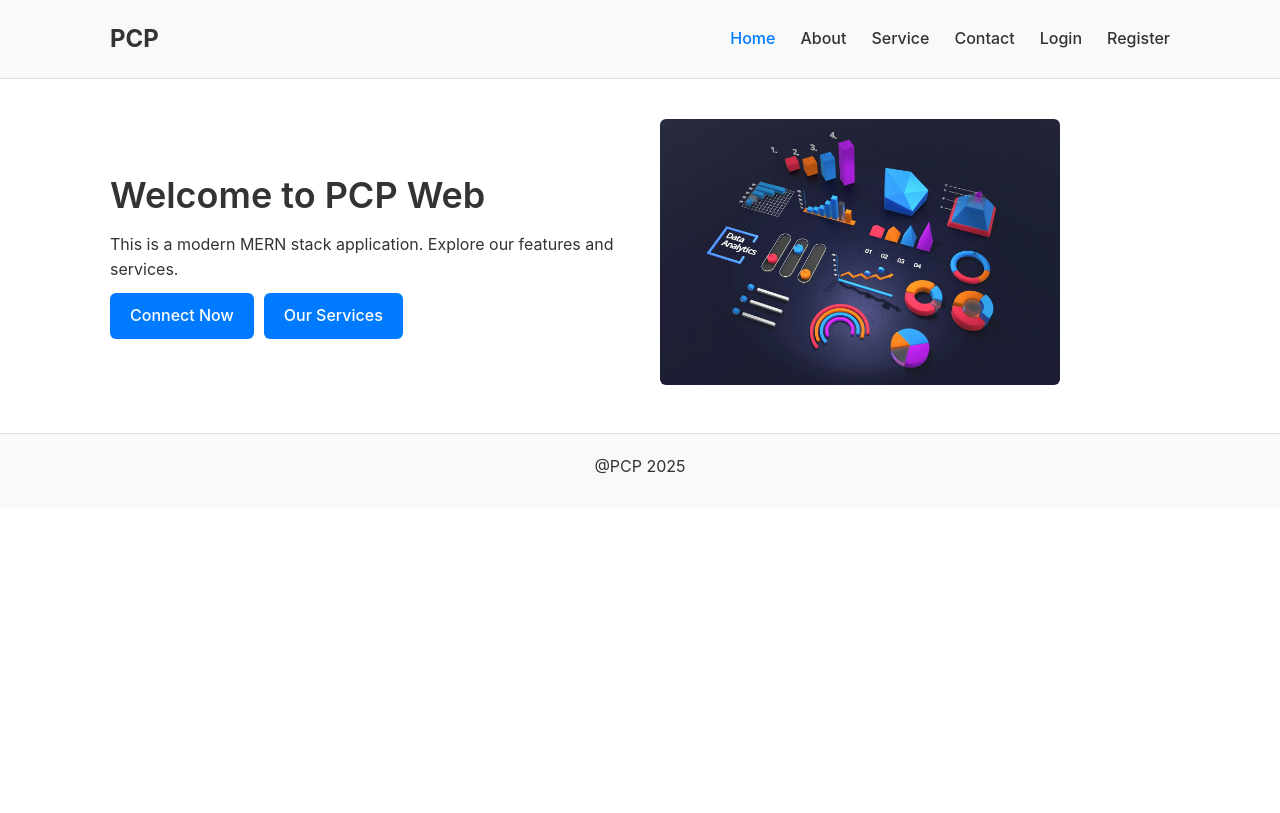
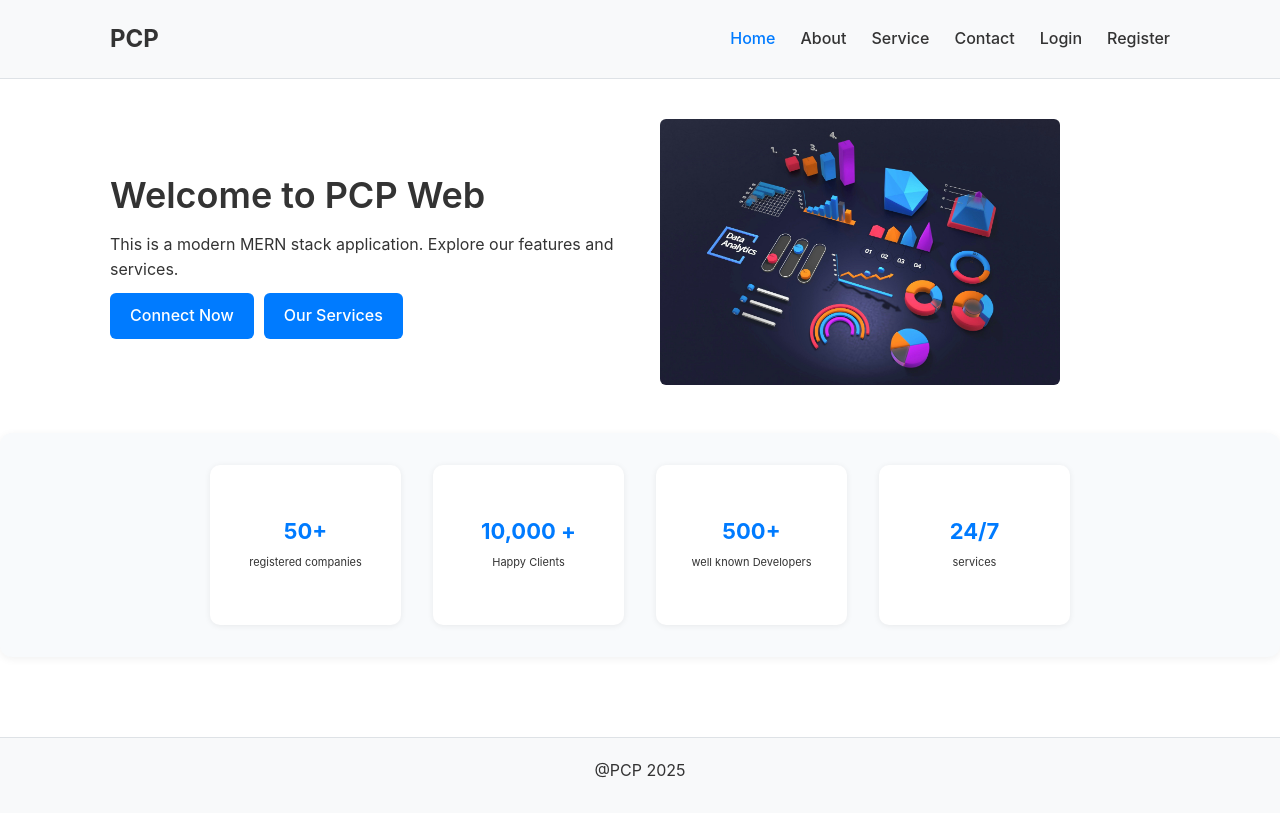
Before and after one commit to Patilpradnesh/Learn_MERN, a React (Vite) app in the folder client/: page / in a window 1280 px wide. Built offline with nearby package versions, Linux system fonts and the light colour scheme; no server answers.

Commit message:
added the Analytics component

```diff
--- /dev/null
+++ b/client/src/components/Analytics.jsx
@@ -0,0 +1,26 @@
+import React from 'react'
+
+export const Analytics=()=> {
+  return (
+    <section className="section-analytics">
+        <div className="container grid grid-four-cols">
+          <div className="div1">
+            <h2>50+</h2>
+            <p>registered companies </p>
+          </div>
+          <div className="div1">
+            <h2>10,000 +</h2>
+            <p>Happy Clients </p>
+          </div>
+          <div className="div1">
+            <h2>500+</h2>
+            <p>well known Developers </p>
+          </div>
+          <div className="div1">
+            <h2>24/7</h2>
+            <p>services</p>
+          </div>
+        </div>
+      </section>
+  )
+};
--- a/client/src/index.css
+++ b/client/src/index.css
@@ -229,3 +229,65 @@ footer {
 
   h1 { font-size: 3rem; }
 }
+
+/* error page */
+.content-center {
+  display: flex;
+  flex-direction: column;
+  align-items: center;
+  justify-content: center;
+  min-height: 60vh; /* or 100vh for full screen */
+  text-align: center;
+}
+
+/* analytics style  */
+
+.section-analytics {
+  margin: 40px auto;
+  padding: 32px 0;
+  background: #f8fafc;
+  border-radius: 12px;
+  box-shadow: 0 2px 8px rgba(0,0,0,0.06);
+}
+
+.section-analytics .container {
+  max-width: 900px;
+  margin: 0 auto;
+}
+
+.grid-four-cols {
+  display: grid;
+  grid-template-columns: repeat(4, 1fr);
+  gap: 32px;
+}
+
+.div1 {
+  background: #fff;
+  border-radius: 10px;
+  box-shadow: 0 1px 6px rgba(0,0,0,0.07);
+  padding: 28px 16px;
+  text-align: center;
+  transition: box-shadow 0.2s;
+  min-height: 160px;
+  display: flex;
+  flex-direction: column;
+  justify-content: center;
+  align-items: center;
+}
+
+.div1:hover {
+  box-shadow: 0 4px 16px rgba(37, 36, 36, 0.12);
+}
+
+.div1 h2 {
+  font-size: 2.2rem;
+  color: #007bff;
+  margin-bottom: 10px;
+  font-weight: 700;
+}
+
+.div1 p {
+  font-size: 1.1rem;
+  color: #333;
+  margin: 0;
+}
--- a/client/src/pages/About.jsx
+++ b/client/src/pages/About.jsx
@@ -1,6 +1,7 @@
 import React from "react";
 import { useAuth } from "../store/auth";
 import { useState } from "react";
+import { Analytics } from "../components/Analytics";
 export const About = () => {
 
   const[userData,setUserData]=useState(true);
@@ -12,9 +13,10 @@ export const About = () => {
     setUserData(false);
   }
   return (
+    <section className="content-center">
     <div className="about-wrapper">
       <div className="about-card">
-        <h1 className="about-heading">👋 Hey {user.userName}</h1>
+        <h1 className="about-heading">👋 Hey {user.userName || "Guest"}</h1>
         <h1 className="about-heading"> This is the About Page!</h1>
         <p className="about-description">
           Welcome to our Learn MERN app. This section introduces who we are and
@@ -27,5 +29,8 @@ export const About = () => {
         </p>
       </div>
     </div>
+    <hr />
+    <Analytics/>
+    </section>
   );
 };
--- a/client/src/pages/Error.jsx
+++ b/client/src/pages/Error.jsx
@@ -5,6 +5,7 @@ import React from "react";
  const Error = () => {
   return (
     <>
+    <section className="content-center" >
       <div id="error-page">
         <div className="content">
           <h2 className="header">404</h2>
@@ -22,6 +23,7 @@ import React from "react";
           </div>
         </div>
       </div>
+     </section>
     </>
   );
 };
--- a/client/src/pages/Home.jsx
+++ b/client/src/pages/Home.jsx
@@ -1,3 +1,4 @@
+import { Analytics } from "../components/Analytics";
 import { useAuth } from "../store/auth";
 
 export const Home = () => {
@@ -10,17 +11,29 @@ export const Home = () => {
           {user && <p>Hey {user?.userName || "Guest"}</p>}
           <h1>Welcome to PCP Web</h1>
           <p>
-            This is a modern MERN stack application. Explore our features and services.
+            This is a modern MERN stack application. Explore our features and
+            services.
           </p>
           <div className="btn-group">
-            <a href="/contact" className="btn">Connect Now</a>
-            <a href="/service" className="btn">Our Services</a>
+            <a href="/contact" className="btn">
+              Connect Now
+            </a>
+            <a href="/service" className="btn">
+              Our Services
+            </a>
           </div>
         </div>
         <div className="hero-image">
-          <img src="/images/dashboard.jpeg" alt="home page" width="400" height="350" />
+          <img
+            src="/images/dashboard.jpeg"
+            alt="home page"
+            width="400"
+            height="350"
+          />
         </div>
       </div>
+
+      <Analytics/>
     </section>
   );
 };
```
